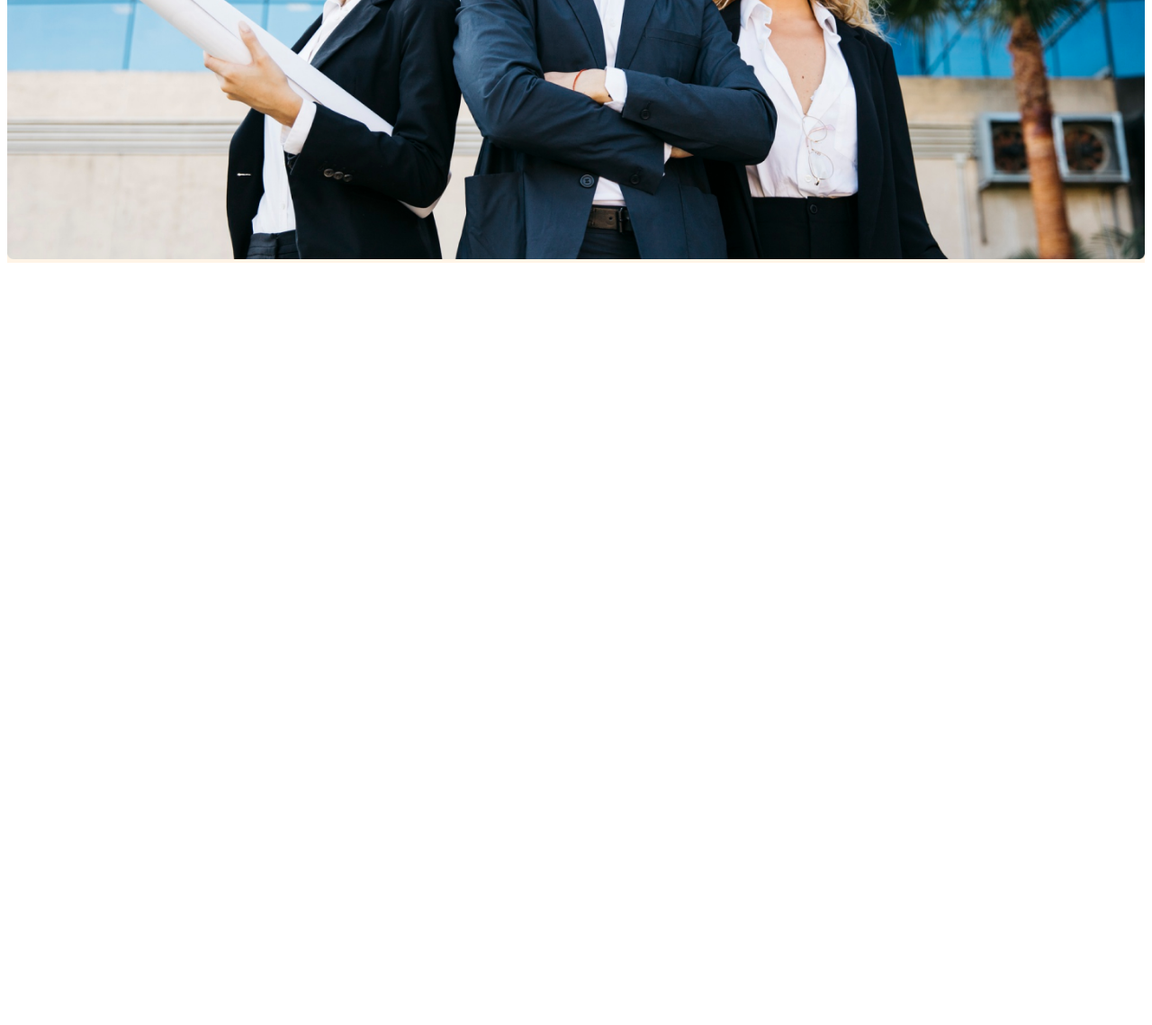
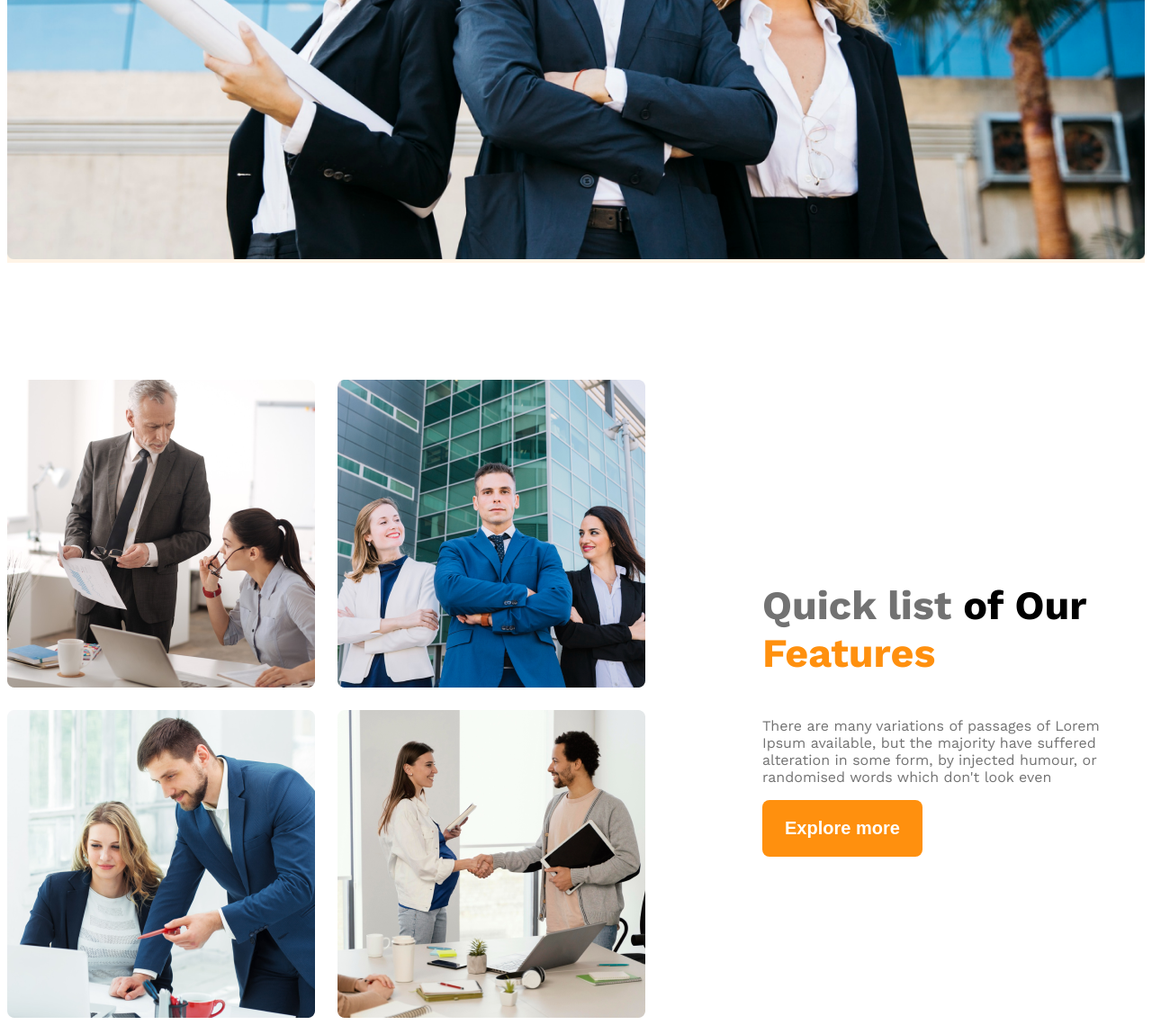
Before and after one commit to rohanprogram/g3-architects, a plain HTML site: page index.html in a window 1280 px wide. Shown: the part 882-2021 px from the top of the page at 90% size. Before the commit the page ends 1182 px from the top, so only its background shows below. Drawn offline with nearby package versions, Linux system fonts and the light colour scheme.

Commit message:
fourth commit

```diff
--- a/index.html
+++ b/index.html
@@ -27,7 +27,19 @@
           </div>
     </header>
     <main>
-
+        <section class="teams display-flex">
+            <div class="teams-img-container">
+              <img src="images/team1.png"alt="">
+              <img src="images/team2.png"alt="">
+              <img src="images/team3.png"alt="">
+              <img src="images/team4.png"alt="">
+            </div>
+            <div class="ours-features">
+               <h3 class="section-titel"><span id="quick"class="text-light-gary">Quick list</span><span> of Our</span> <span id="feature">Features</span></h3>
+               <p class="feature-description text-light-gary">There are many variations of passages of Lorem Ipsum available, but the majority have suffered alteration in some form, by injected humour, or randomised words which don't look even</p>
+               <button class="btn-primary">Explore more</button>
+            </div>
+        </section>
     </main>
     <footer>
 
--- a/style.css
+++ b/style.css
@@ -68,12 +68,55 @@
   font-weight: 600;
   border: none;
 }
+main{
+  max-width: 1440px;
+  margin: 0 auto;
+}
+main > section{
+  margin-top: 130px;
+}
 .banner-img{
   width: 100%;
 }
+.teams{
+  align-items: center;
+}
+.teams-img-container{
+  display: grid;
+  grid-template-columns: repeat(2, 1fr);
+  gap: 25px;
+}
+.ours-features{
+  margin-left: 130px;
+  max-width: 530px;
+}
+.section-titel{
+  font-size: 2.8rem;
+  font-weight: 700;
+}
+#feature{
+  color:#FF900E;
+}
 /* responsive units */
 @media  screen and (max-width:576px) {
-  .navber, .nav-link{
+  .navber,
+   .nav-link,
+    .teams{
     flex-direction: column;
   }
+  .teams-img-container{
+    grid-template-columns: repeat(1, 1fr);
+  }
+  .ours-features{
+    margin-left: 20px;
+  }
 }
+/* meadium -size */
+@media screen and (min-width:576px) and (max-width:992px) {
+  .teams{
+    flex-direction: column;
+  }
+  .ours-features{
+    margin: 50px auto;
+  }
+}
```
